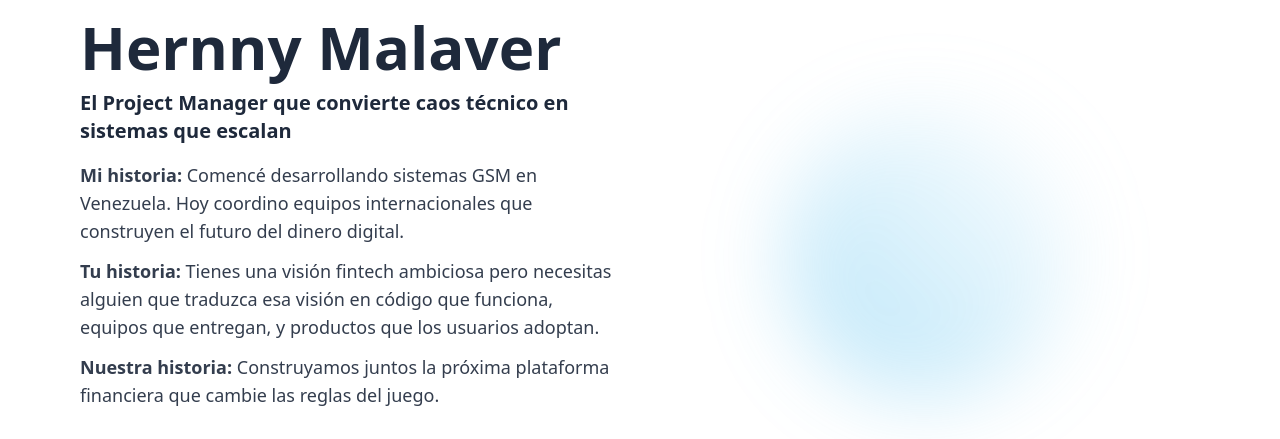
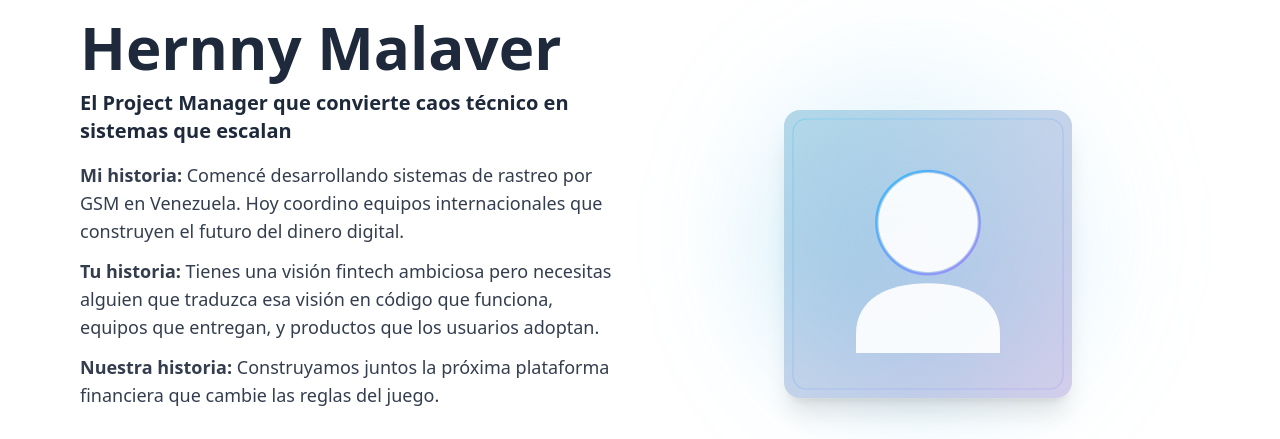
Before and after one commit to Hernny/Portfolio, a Next.js app: page / in a window 1280 px wide. Shown: the part 143-582 px from the top of the page. Built offline with nearby package versions, Linux system fonts and the light colour scheme; no server answers.

Commit message:
feat(hero): add demo portrait image with glow background

```diff
--- a/components/home/Hero.tsx
+++ b/components/home/Hero.tsx
@@ -18,7 +18,7 @@ export function Hero() {
         <div className="mt-4 space-y-3 text-lg opacity-90">
           <p>
             <span className="font-semibold">Mi historia: </span>
-            Comencé desarrollando sistemas GSM en Venezuela. Hoy coordino equipos internacionales que construyen el futuro del dinero digital.
+            Comencé desarrollando sistemas de rastreo por GSM en Venezuela. Hoy coordino equipos internacionales que construyen el futuro del dinero digital.
           </p>
           <p>
             <span className="font-semibold">Tu historia: </span>
@@ -41,7 +41,16 @@ export function Hero() {
         whileInView={{ opacity: 1, y: 0 }}
         transition={{ duration: 0.6, delay: 0.1 }}
       >
-        <div className="h-56 w-56 md:h-72 md:w-72 bg-gradient-to-tr from-primary/30 to-white/10 rounded-full blur-2xl" />
+        {/* Glow background */}
+        <div className="pointer-events-none absolute -top-6 md:-top-10 h-64 w-64 md:h-80 md:w-80 bg-gradient-to-tr from-primary/30 to-white/10 rounded-full blur-3xl" />
+        {/* Demo image */}
+        <img
+          src="/hero-demo.svg"
+          alt="Retrato / imagen de demostración"
+          className="relative z-10 h-56 w-56 md:h-72 md:w-72 rounded-2xl ring-1 ring-white/10 shadow-xl object-cover bg-black/10"
+          loading="eager"
+          decoding="async"
+        />
       </motion.div>
       <div className="col-span-2 flex justify-center mt-6 text-primary animate-bounce">
         <FaArrowDown />
```
Also changed, not shown: public/hero-demo.svg (added), 1 other file (tests, documents, lock files or other folders).
